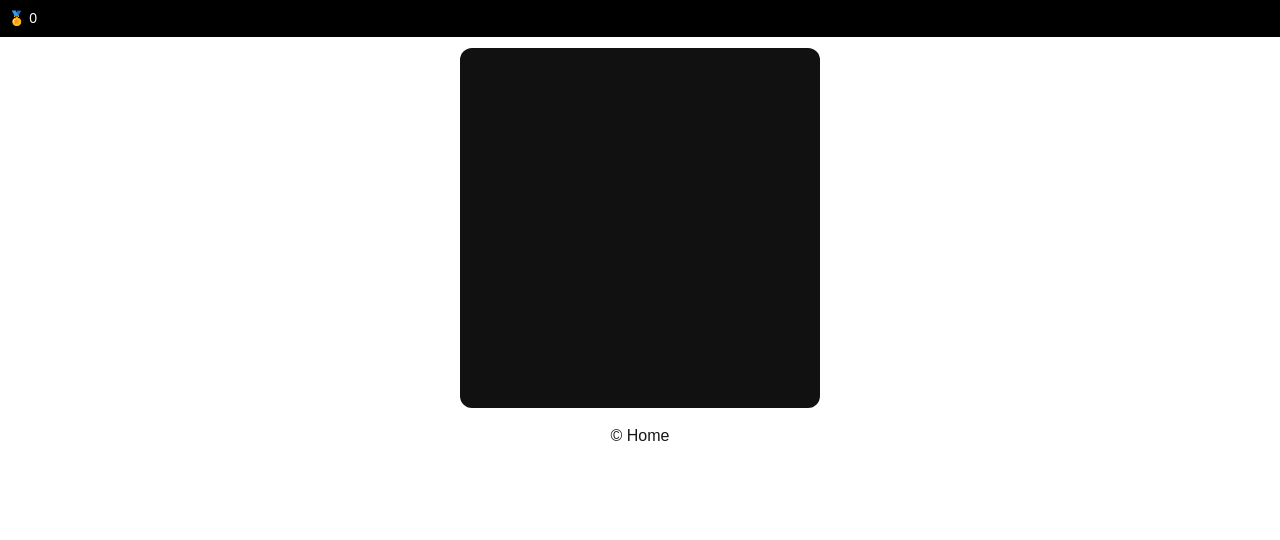
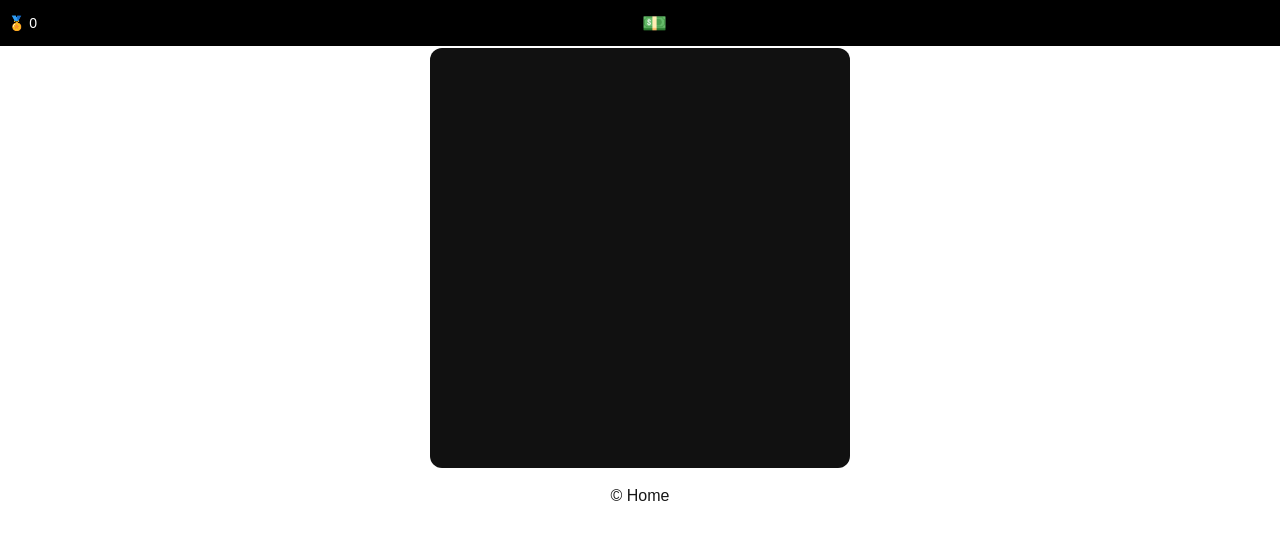
Before and after one commit to rmanzoku/samples, a Next.js app in the folder next-app/: page /game in a window 1280 px wide. Shown: the top 540 px of the page. Built offline with nearby package versions, Linux system fonts and the light colour scheme.

Commit message:
Fix Suika game physics orientation and UI

```diff
--- a/next-app/components/EmojiPhysics.ts
+++ b/next-app/components/EmojiPhysics.ts
@@ -128,9 +128,9 @@ export async function createEmojiPhysics(
 
   function update() {
     for (const eb of bodies) {
-      eb.el.style.transform = `translate(${eb.body.position.x - tierRadius(eb.tier)}px, ${
-        height - (eb.body.position.y + tierRadius(eb.tier))
-      }px)`;
+      eb.el.style.transform = `translate(${
+        eb.body.position.x - tierRadius(eb.tier)
+      }px, ${eb.body.position.y - tierRadius(eb.tier)}px)`;
     }
   }
 
@@ -139,7 +139,7 @@ export async function createEmojiPhysics(
     const top = Math.min(
       ...bodies.map((b) => b.body.position.y - tierRadius(b.tier))
     );
-    return 1 - top / height;
+    return (height - top) / height;
   }
 
   function checkOver() {
--- a/next-app/components/Game.tsx
+++ b/next-app/components/Game.tsx
@@ -1,7 +1,7 @@
 "use client";
 import { useEffect, useRef, useState } from "react";
 import Link from "next/link";
-import { createEmojiPhysics, type PhysicsHandle } from "./EmojiPhysics";
+import { createEmojiPhysics, TIERS, type PhysicsHandle } from "./EmojiPhysics";
 import "../styles/game.css";
 
 export default function Game() {
@@ -10,15 +10,18 @@ export default function Game() {
   const [score, setScore] = useState(0);
   const [progress, setProgress] = useState(0);
   const [over, setOver] = useState(false);
+  const [nextTier, setNextTier] = useState(0);
 
   // daily seed rng
   const rng = useRef<() => number>(() => 0);
   useEffect(() => {
     let seed = Number(new Date().toISOString().slice(0, 10).replace(/-/g, ""));
-    rng.current = () => {
+    const rand = () => {
       seed = (seed * 9301 + 49297) % 233280;
       return seed / 233280;
     };
+    rng.current = rand;
+    setNextTier(Math.floor(rand() * 8));
   }, []);
 
   useEffect(() => {
@@ -53,15 +56,17 @@ export default function Game() {
 
   const drop = (x: number) => {
     if (!physics.current || over) return;
-    const tier = Math.floor(rng.current() * 8);
+    const tier = nextTier;
     setScore((s) => s + 10 * tier);
     physics.current.drop(tier, x);
+    setNextTier(Math.floor(rng.current() * 8));
   };
 
   const reset = () => {
     physics.current?.cleanup();
     setScore(0);
     setOver(false);
+    setNextTier(Math.floor(rng.current() * 8));
     if (boardRef.current) {
       createEmojiPhysics(
         boardRef.current,
@@ -81,6 +86,7 @@ export default function Game() {
     <div className="game-wrapper">
       <header className="header">
         <span>🏅 {score}</span>
+        <span className="next">{TIERS[nextTier]}</span>
         <div className="progress">
           <div
             className="progress-inner"
--- a/next-app/styles/game.css
+++ b/next-app/styles/game.css
@@ -17,6 +17,10 @@
   font-size: 14px;
 }
 
+.next {
+  font-size: 20px;
+}
+
 .progress {
   width: 40%%;
   height: 4px;
@@ -32,8 +36,8 @@
 }
 
 .board {
-  width: 90vw;
-  max-width: 360px;
+  width: 95vw;
+  max-width: 420px;
   aspect-ratio: 1 / 1;
   background: #111;
   margin: 0 auto;
```
